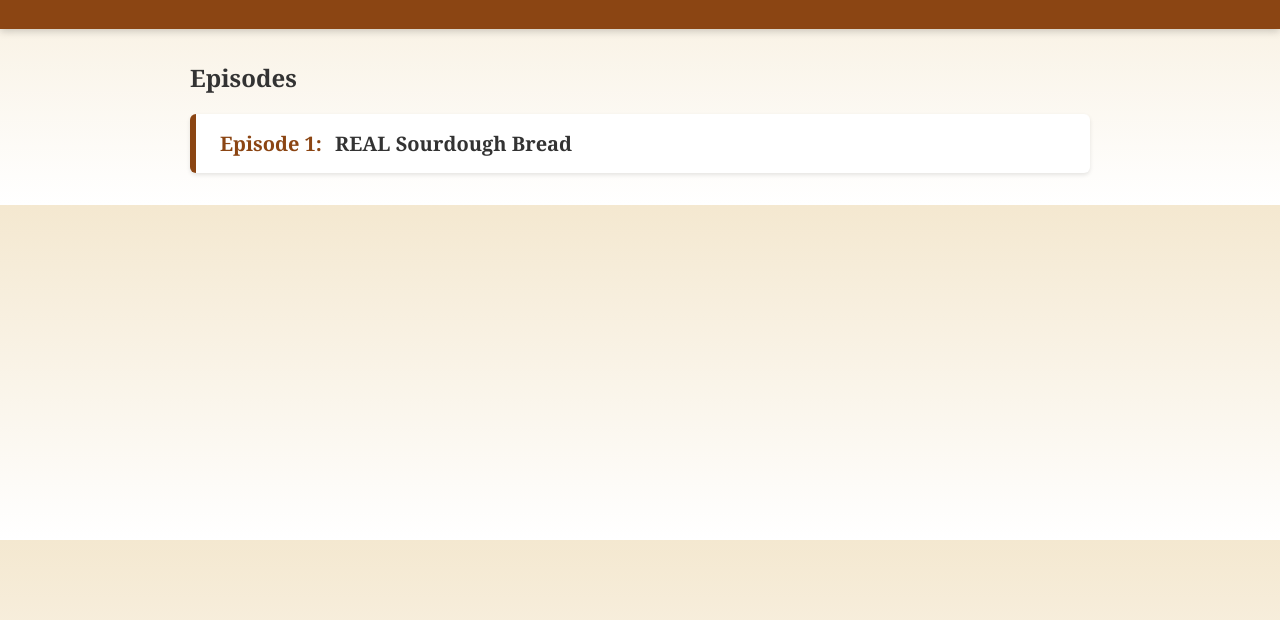
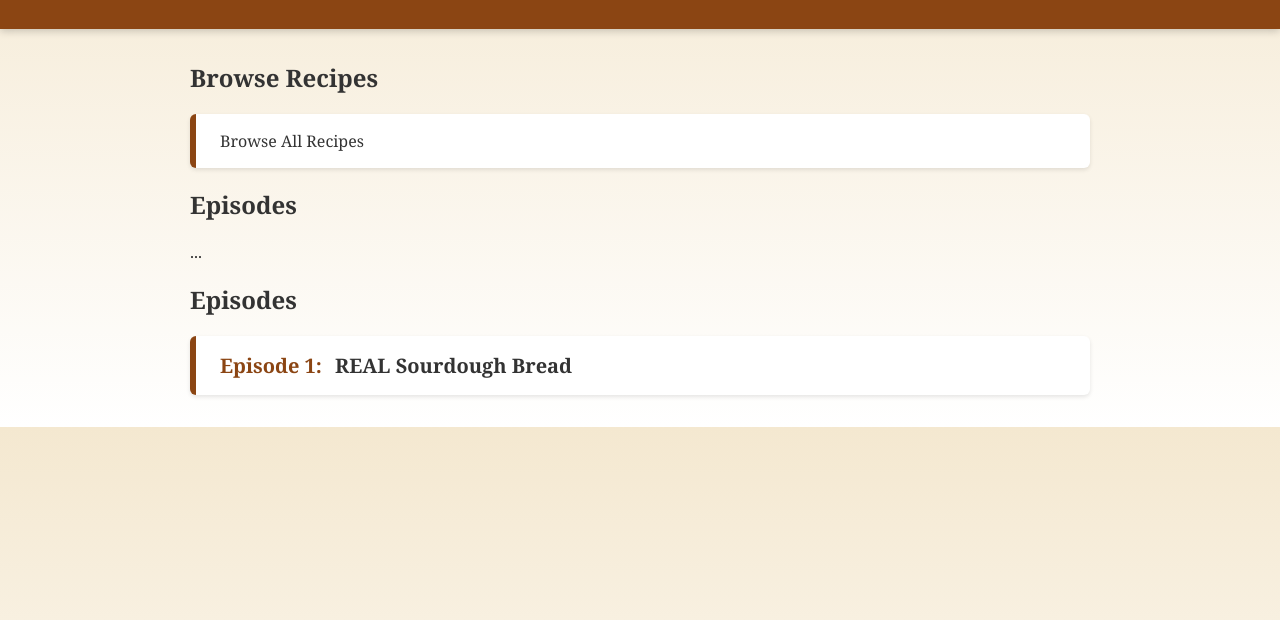
Before and after one commit to AaronAScott/SiriusSoftware, a plain HTML site: page CookingRealFood/index.html in a window 1280 px wide. Shown: the part 130-750 px from the top of the page. Drawn offline with Linux system fonts and the light colour scheme.

Commit message:
Add files via upload

```diff
--- a/CookingRealFood/index.html
+++ b/CookingRealFood/index.html
@@ -93,6 +93,19 @@
 
 <main>
 
+    <h2>Browse Recipes</h2>
+
+    <p>
+        <a class="episode-link" href="recipes.html">
+            Browse All Recipes
+        </a>
+    </p>
+
+    <h2>Episodes</h2>
+
+    <ul class="episode-list">
+
+        ...
     <h2>Episodes</h2>
 
     <ul class="episode-list">
```
